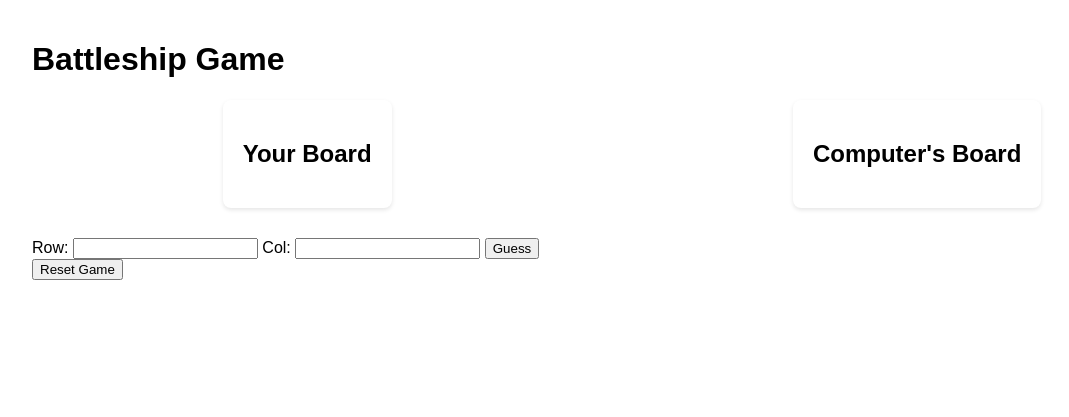
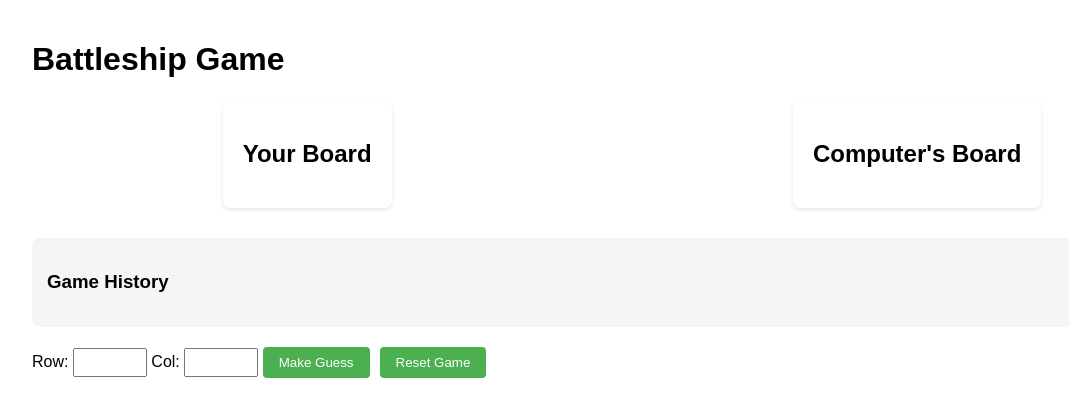
Before and after one commit to PerparimShabani/battleship-game, a Flask app: template templates/index.html in a window 1280 px wide. Shown: the top 417 px of the page, without its empty margins (8-1077 px from the left). Run offline with Flask 2, Linux system fonts and the light colour scheme; the template is opened without the code that fills it, so the values that code supplies are empty.

Commit message:
added guess log display

```diff
--- a/battleship.py
+++ b/battleship.py
@@ -17,6 +17,7 @@ class Battleship:
         self.computer_ships = self.place_ships()
         self.player_guesses = set()
         self.computer_guesses = set()
+        self.guess_history = []  # Add this line to store game history
 
     def create_board(self):
         return [[' ' for _ in range(self.board_size)] for _ in range(self.board_size)]
@@ -40,12 +41,13 @@ class Battleship:
         if (row, col) in self.computer_ships:
             self.computer_board[row][col] = 'X'
             self.computer_ships.remove((row, col))
-            if not self.computer_ships:
-                return "Congratulations! You sank all the computer's ships!"
-            return "Hit! You found a computer ship!"
+            result = "Congratulations! You sank all the computer's ships!" if not self.computer_ships else "Hit! You found a computer ship!"
         else:
             self.computer_board[row][col] = 'O'
-            return "Miss! No computer ship at this location."
+            result = "Miss! No computer ship at this location."
+
+        self.guess_history.append(f"Player guessed ({row}, {col}): {result}")  # Add this line
+        return result
 
     def computer_turn(self):
         while True:
@@ -58,24 +60,32 @@ class Battleship:
         if (row, col) in self.player_ships:
             self.player_board[row][col] = 'X'
             self.player_ships.remove((row, col))
-            if not self.player_ships:
-                return "Game Over! The computer sank all your ships!"
-            return f"The computer hit your ship at ({row}, {col})!"
+            result = "Game Over! The computer sank all your ships!" if not self.player_ships else f"The computer hit your ship at ({row}, {col})!"
         else:
             self.player_board[row][col] = 'O'
-            return f"The computer missed at ({row}, {col})."
+            result = f"The computer missed at ({row}, {col})."
+
+        self.guess_history.append(f"Computer: {result}")  # Add this line
+        return result
 
     def get_board_html(self, board, guesses):
         html = "<table>"
         for i, row in enumerate(board):
             html += "<tr>"
             for j, cell in enumerate(row):
+                cell_class = ""
                 if (i, j) in guesses:
-                    html += f"<td>{cell}</td>"
-                else:
-                    html += "<td> </td>"
+                    cell_class = "hit" if cell == 'X' else "miss"
+                html += f'<td class="{cell_class}">{cell if (i, j) in guesses else " "}</td>'
             html += "</tr>"
         html += "</table>"
+        return html
+
+    def get_guess_history_html(self):  # Add this method
+        html = "<ul>"
+        for move in self.guess_history:
+            html += f"<li>{move}</li>"
+        html += "</ul>"
         return html
 
 game = Battleship()
@@ -91,6 +101,27 @@ HTML_TEMPLATE = '''
         table { border-collapse: collapse; margin-bottom: 20px; }
         td { width: 30px; height: 30px; border: 1px solid black; text-align: center; }
         .board-container { display: flex; justify-content: space-around; }
+        .hit { background-color: #ef5350; color: white; }
+        .miss { background-color: #90caf9; color: white; }
+        .guess-history {
+            background: #f5f5f5;
+            padding: 15px;
+            border-radius: 8px;
+            margin-top: 20px;
+            max-height: 300px;
+            overflow-y: auto;
+        }
+        .guess-history ul {
+            list-style-type: none;
+            padding: 0;
+            margin: 0;
+        }
+        .guess-history li {
+            margin: 5px 0;
+            padding: 8px;
+            border-bottom: 1px solid #ddd;
+            font-size: 14px;
+        }
     </style>
 </head>
 <body>
@@ -106,6 +137,12 @@ HTML_TEMPLATE = '''
             {{ computer_board_html | safe }}
         </div>
     </div>
+
+    <div class="guess-history">
+        <h3>Game History</h3>
+        {{ guess_history_html | safe }}
+    </div>
+
     <form method="post">
         Row: <input type="number" name="row" min="0" max="{{ max_index }}" required>
         Col: <input type="number" name="col" min="0" max="{{ max_index }}" required>
@@ -131,8 +168,13 @@ def web_game():
 
     player_board_html = game.get_board_html(game.player_board, game.computer_guesses)
     computer_board_html = game.get_board_html(game.computer_board, game.player_guesses)
-    return render_template_string(HTML_TEMPLATE, message=message, player_board_html=player_board_html,
-                                  computer_board_html=computer_board_html, max_index=game.board_size-1)
+    guess_history_html = game.get_guess_history_html()  # Add this line
+    return render_template_string(HTML_TEMPLATE,
+                                message=message,
+                                player_board_html=player_board_html,
+                                computer_board_html=computer_board_html,
+                                guess_history_html=guess_history_html,  # Add this line
+                                max_index=game.board_size-1)
 
 @app.route('/reset', methods=['POST'])
 def reset_game():
--- a/templates/index.html
+++ b/templates/index.html
@@ -1,8 +1,8 @@
 <!DOCTYPE html>
 <html lang="en">
 <head>
-    <meta charset="UTF-8" />
-    <meta name="viewport" content="width=device-width, initial-scale=1.0" />
+    <meta charset="UTF-8">
+    <meta name="viewport" content="width=device-width, initial-scale=1.0">
     <title>Battleship Game</title>
     <style>
         body {
@@ -47,7 +47,7 @@
             background: white;
             padding: 20px;
             border-radius: 8px;
-        box-shadow: 0 2px 4px rgba(0, 0, 0, 0.1);
+            box-shadow: 0 2px 4px rgba(0,0,0,0.1);
         }
 
         .guess-history {
@@ -55,17 +55,46 @@
             padding: 15px;
             border-radius: 8px;
             margin-top: 20px;
+            max-height: 300px;
+            overflow-y: auto;
         }
 
         .guess-history ul {
             list-style-type: none;
             padding: 0;
+            margin: 0;
         }
 
         .guess-history li {
             margin: 5px 0;
+            padding: 8px;
+            border-bottom: 1px solid #ddd;
+            font-size: 14px;
+        }
+
+        .guess-form {
+            margin-top: 20px;
+            display: flex;
+            gap: 10px;
+            align-items: center;
+        }
+
+        input[type="number"] {
+            width: 60px;
             padding: 5px;
-        border-bottom: 1px solid #ddd;
+        }
+
+        input[type="submit"] {
+            padding: 8px 16px;
+            background-color: #4CAF50;
+            color: white;
+            border: none;
+            border-radius: 4px;
+            cursor: pointer;
+        }
+
+        input[type="submit"]:hover {
+            background-color: #45a049;
         }
     </style>
 </head>
@@ -82,16 +111,24 @@
             {{ computer_board_html | safe }}
         </div>
     </div>
+
+    <div class="guess-history">
+        <h3>Game History</h3>
         {{ guess_history_html | safe }}
+    </div>
+
+    <div class="guess-form">
         <form method="post">
-      Row:
-      <input type="number" name="row" min="0" max="{{ max_index }}" required />
-      Col:
-      <input type="number" name="col" min="0" max="{{ max_index }}" required />
-      <input type="submit" value="Guess" />
+            <label for="row">Row:</label>
+            <input type="number" id="row" name="row" min="0" max="{{ max_index }}" required>
+            <label for="col">Col:</label>
+            <input type="number" id="col" name="col" min="0" max="{{ max_index }}" required>
+            <input type="submit" value="Make Guess">
         </form>
+
         <form method="post" action="/reset">
-      <input type="submit" value="Reset Game" />
+            <input type="submit" value="Reset Game">
         </form>
+    </div>
 </body>
 </html>
```
Lines whose indentation alone changed are shown as unchanged.
